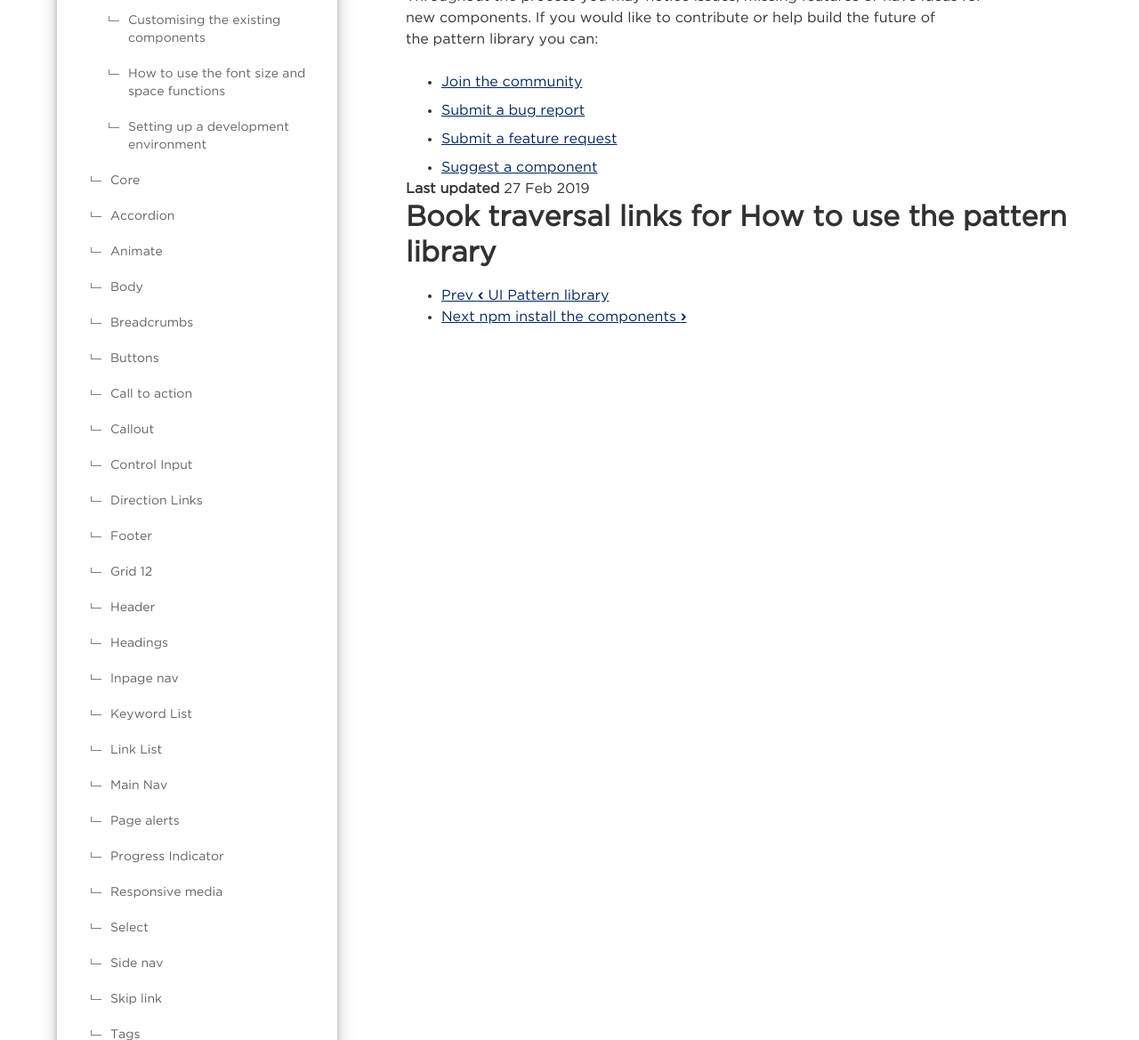
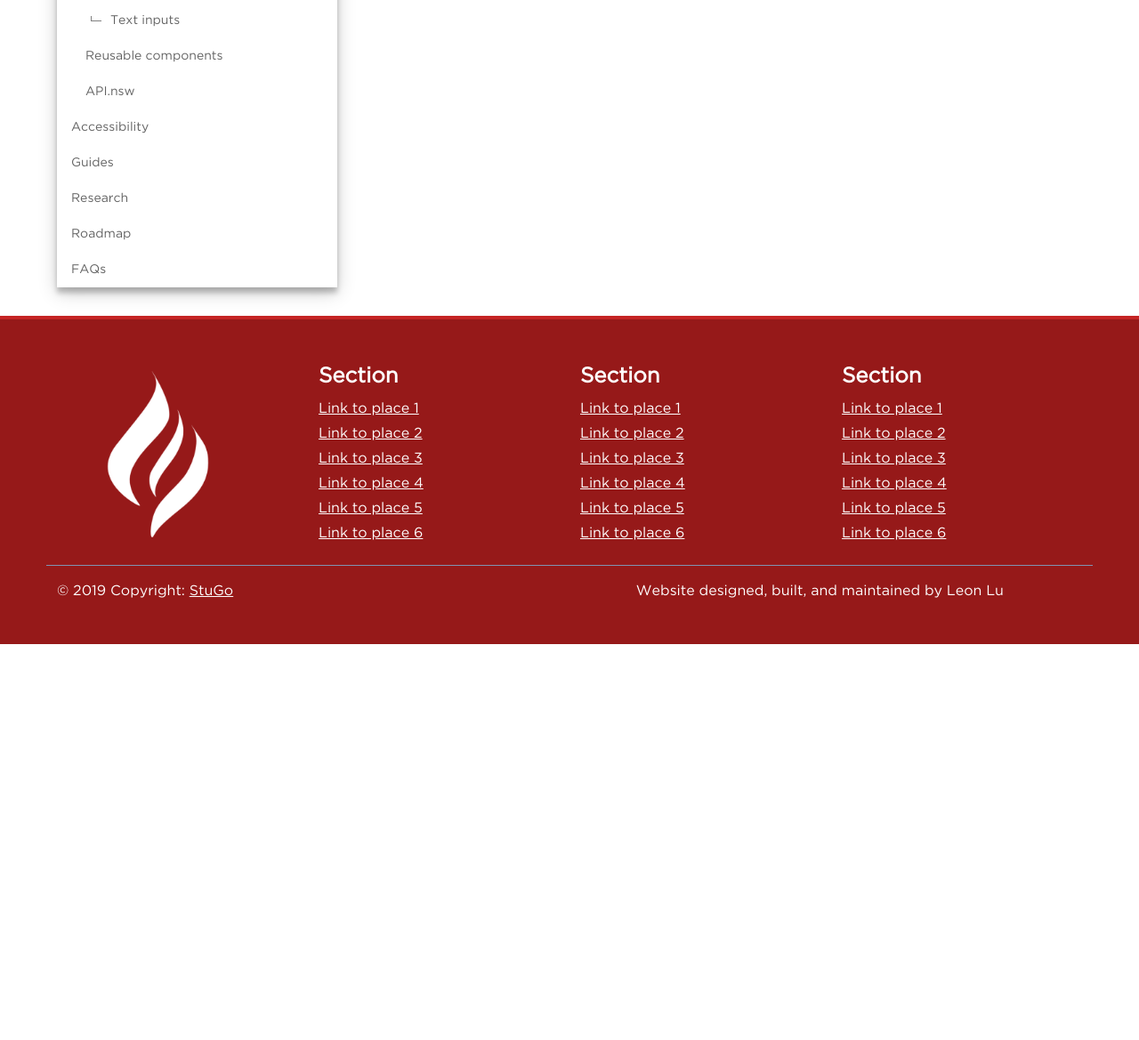
Before and after one commit to leonluleonlu/NCPAStuGo, a website: page docs/index.html in a window 1280 px wide. Shown: the part 883-2052 px from the top of the page at 89% size. After the commit the page ends 1607 px from the top, so only its background shows below. Drawn offline with Linux system fonts and the light colour scheme.

Commit message:
footer fixed

```diff
--- a/docs/index.html
+++ b/docs/index.html
@@ -208,30 +208,6 @@
 																			<a href="/digital-design-system/components/ui-pattern-library/how-use-pattern-library/download-page-install"
 																				hreflang="en">Download page to install the components</a>
 																		</li>
-																		<li>
-																			<a href="/digital-design-system/components/ui-pattern-library/how-use-pattern-library/design-system-starter"
-																				hreflang="en">Design system starter kit</a>
-																		</li>
-																		<li>
-																			<a href="/digital-design-system/components/ui-pattern-library/how-use-pattern-library/design-assets-sketch"
-																				hreflang="en">Design assets in Sketch</a>
-																		</li>
-																		<li>
-																			<a href="/digital-design-system/components/ui-pattern-library/how-use-pattern-library/customising-colour"
-																				hreflang="en">Customising the colour palette</a>
-																		</li>
-																		<li>
-																			<a href="/digital-design-system/components/ui-pattern-library/how-use-pattern-library/customising-existing"
-																				hreflang="en">Customising the existing components</a>
-																		</li>
-																		<li>
-																			<a href="/digital-design-system/components/ui-pattern-library/how-use-pattern-library/how-use-font-size-and"
-																				hreflang="en">How to use the font size and space functions</a>
-																		</li>
-																		<li>
-																			<a href="/digital-design-system/components/ui-pattern-library/how-use-pattern-library/setting-development"
-																				hreflang="en">Setting up a development environment</a>
-																		</li>
 																	</ul>
 
 																</li>
@@ -242,94 +218,6 @@
 																<li>
 																	<a href="/digital-design-system/components/ui-pattern-library/accordion"
 																		hreflang="en">Accordion</a>
-																</li>
-																<li>
-																	<a href="/digital-design-system/components/ui-pattern-library/animate"
-																		hreflang="en">Animate</a>
-																</li>
-																<li>
-																	<a href="/digital-design-system/components/ui-pattern-library/body"
-																		hreflang="en">Body</a>
-																</li>
-																<li>
-																	<a href="/digital-design-system/components/ui-pattern-library/breadcrumbs"
-																		hreflang="en">Breadcrumbs</a>
-																</li>
-																<li>
-																	<a href="/digital-design-system/components/ui-pattern-library/buttons"
-																		hreflang="en">Buttons</a>
-																</li>
-																<li>
-																	<a href="/digital-design-system/components/ui-pattern-library/call-action"
-																		hreflang="en">Call to action</a>
-																</li>
-																<li>
-																	<a href="/digital-design-system/components/ui-pattern-library/callout"
-																		hreflang="en">Callout</a>
-																</li>
-																<li>
-																	<a href="/digital-design-system/components/ui-pattern-library/control-input"
-																		hreflang="en">Control Input</a>
-																</li>
-																<li>
-																	<a href="/digital-design-system/components/ui-pattern-library/direction-links"
-																		hreflang="en">Direction Links</a>
-																</li>
-																<li>
-																	<a href="/digital-design-system/components/ui-pattern-library/footer"
-																		hreflang="en">Footer</a>
-																</li>
-																<li>
-																	<a href="/digital-design-system/components/ui-pattern-library/grid-12" hreflang="en">Grid
-																		12</a>
-																</li>
-																<li>
-																	<a href="/digital-design-system/components/ui-pattern-library/header"
-																		hreflang="en">Header</a>
-																</li>
-																<li>
-																	<a href="/digital-design-system/components/ui-pattern-library/headings"
-																		hreflang="en">Headings</a>
-																</li>
-																<li>
-																	<a href="/digital-design-system/components/ui-pattern-library/inpage-nav"
-																		hreflang="en">Inpage nav</a>
-																</li>
-																<li>
-																	<a href="/digital-design-system/components/ui-pattern-library/keyword-list"
-																		hreflang="en">Keyword List</a>
-																</li>
-																<li>
-																	<a href="/digital-design-system/components/ui-pattern-library/link-list"
-																		hreflang="en">Link List</a>
-																</li>
-																<li>
-																	<a href="/digital-design-system/components/ui-pattern-library/main-nav"
-																		hreflang="en">Main Nav</a>
-																</li>
-																<li>
-																	<a href="/digital-design-system/components/ui-pattern-library/page-alerts"
-																		hreflang="en">Page alerts</a>
-																</li>
-																<li>
-																	<a href="/digital-design-system/components/ui-pattern-library/progress-indicator"
-																		hreflang="en">Progress Indicator</a>
-																</li>
-																<li>
-																	<a href="/digital-design-system/components/ui-pattern-library/responsive-media"
-																		hreflang="en">Responsive media</a>
-																</li>
-																<li>
-																	<a href="/digital-design-system/components/ui-pattern-library/select"
-																		hreflang="en">Select</a>
-																</li>
-																<li>
-																	<a href="/digital-design-system/components/ui-pattern-library/side-nav"
-																		hreflang="en">Side nav</a>
-																</li>
-																<li>
-																	<a href="/digital-design-system/components/ui-pattern-library/skip-link"
-																		hreflang="en">Skip link</a>
 																</li>
 																<li>
 																	<a href="/digital-design-system/components/ui-pattern-library/tags"
@@ -385,12 +273,25 @@
 							<div class="region region-content">
 								<div id="block-corporateplus-content"
 									class="clearfix block block-system block-system-main-block block-main-page-content">
+									<div class="content sg-page-main">
+
+										<button class="au-btn">
+											Primary button
+										</button>
+
+										<a href="/getting-started#what" class="au-tile">
+											<h3>
+												What is it?
+											</h3>
+											<div class="clearfix">
+												<p>
+													The Digital Design System is a living repository of <b>style guidelines</b>, <b>reusable components</b> and <b>guides</b> on best practise digital design and delivery. It also houses a <b>Digital Design Standard</b> which underpins how the NSW Government designs digital services such as websites and apps.
+												</p>
+											</div>
+										</a>
 
 
-									<div class="content">
-
-
-										<div role="article"
+										<!-- <div role="article"
 											about="/digital-design-system/components/ui-pattern-library/how-use-pattern-library"
 											typeof="schema:WebPage" class="node node--type-page node--view-mode-full clearfix">
 											<div class="node__container">
@@ -557,16 +458,13 @@
 
 												</div>
 											</div>
-										</div>
+										</div> -->
 
 									</div>
 								</div>
-
 							</div>
-
 						</div>
 					</section>
-
 
 				</div>
 			</div>
@@ -581,49 +479,51 @@
 		<!-- Links -->
 		<nav class="au-footer__navigation row" aria-label="footer navigation">
 			<div class="col-md-3 col-sm-3">
-				<a id="sg-footer-logo-big" class="au-header__brand" href="#">
-					<img class="sg-footer-image" alt="Insert alternate text here" src="assets/img/header-logo-nsw-white.png">
+				<a id="sg-footer-logo-big" class="" href="#">
+					<img class="sg-footer-image" alt="Insert alternate text here" src="assets/img/stugo-logo-white.png">
 				</a>
 
 				<a id="sg-footer-logo-small" class="au-header__brand" href="#">
-						<img class="au-header__brand-image" alt="Insert alternate text here" src="assets/img/header-logo-nsw-white.png">
-						<div class="au-header__text">
+						<!-- <img class="au-header__brand-image" alt="Insert alternate text here" src="assets/img/stugo-logo-white.png">
+						<div class="au-header__text"> -->
+					<img class="sg-footer-small-image" src="assets/img/stugo-logo-white.png" alt="">
+					<div class="sg-footer-logo-text-small">
 						<h2 class="au-header__heading">Student Government</h2>
-						<div class="au-header__subline">Nansha College Preparatory Academy</div>
-						</div>
-					</a>
+						<div class="au-header__subline">Serve, Lead, Inspire</div>
+					</div>
+				</a>
 			</div>
-			<div class="col-md-3 col-sm-3">
+			<div class="col-md-3 col-sm-3 sg-footer-link-box">
 				<h3 class="au-display-lg">Section</h3>
 				<ul class="au-link-list">
-					<li><a href="#">Link 1</a></li>
-					<li><a href="#">Link 2</a></li>
-					<li><a href="#">Link 3</a></li>
-					<li><a href="#">Link 4</a></li>
-					<li><a href="#">Link 5</a></li>
-					<li><a href="#">Link 6</a></li>
+					<li><a href="#">Link to place 1</a></li>
+					<li><a href="#">Link to place 2</a></li>
+					<li><a href="#">Link to place 3</a></li>
+					<li><a href="#">Link to place 4</a></li>
+					<li><a href="#">Link to place 5</a></li>
+					<li><a href="#">Link to place 6</a></li>
 				</ul>
 			</div>
-			<div class="col-md-3 col-sm-3">
+			<div class="col-md-3 col-sm-3 sg-footer-link-box">
 				<h3 class="au-display-lg">Section</h3>
 				<ul class="au-link-list">
-					<li><a href="#">Link 1</a></li>
-					<li><a href="#">Link 2</a></li>
-					<li><a href="#">Link 3</a></li>
-					<li><a href="#">Link 4</a></li>
-					<li><a href="#">Link 5</a></li>
-					<li><a href="#">Link 6</a></li>
+					<li><a href="#">Link to place 1</a></li>
+					<li><a href="#">Link to place 2</a></li>
+					<li><a href="#">Link to place 3</a></li>
+					<li><a href="#">Link to place 4</a></li>
+					<li><a href="#">Link to place 5</a></li>
+					<li><a href="#">Link to place 6</a></li>
 				</ul>
 			</div>
-			<div class="col-md-3 col-sm-3">
+			<div class="col-md-3 col-sm-3 sg-footer-link-box">
 				<h3 class="au-display-lg">Section</h3>
 				<ul class="au-link-list">
-					<li><a href="#">Link 1</a></li>
-					<li><a href="#">Link 2</a></li>
-					<li><a href="#">Link 3</a></li>
-					<li><a href="#">Link 4</a></li>
-					<li><a href="#">Link 5</a></li>
-					<li><a href="#">Link 6</a></li>
+					<li><a href="#">Link to place 1</a></li>
+					<li><a href="#">Link to place 2</a></li>
+					<li><a href="#">Link to place 3</a></li>
+					<li><a href="#">Link to place 4</a></li>
+					<li><a href="#">Link to place 5</a></li>
+					<li><a href="#">Link to place 6</a></li>
 				</ul>
 			</div>
 		</nav>
@@ -633,12 +533,12 @@
 		<div class="row">
 			<div class="col-sm-12">
 				<div class="au-footer__end row">
-					<div class="col-12 col-sm-4">
+					<div class="col-12 col-sm-4 sg-credit-left-text">
 						<p>© 2019 Copyright:
 							<a href="/">StuGo</a>
 						</p>
 					</div>
-					<div class="col-12 col-sm-8">
+					<div class="col-12 col-sm-8 sg-credit-right-text">
 						<p>Website designed, built, and maintained by Leon Lu</p>
 					</div>
 				</div>
--- a/docs/style.css
+++ b/docs/style.css
@@ -3,22 +3,65 @@
     width: 85%;
 }
 
-@media (min-width: 767px) {
+@media (min-width: 768px) {
     #sg-footer-logo-big {
         display: block;
+        max-width: 220px;
+        margin-top: 10px
     }
     #sg-footer-logo-small {
         display: none;
     }
+    .sg-credit-right-text {
+        text-align: right;
+    }
+
 }
 
-@media (max-width: 768px) {
+@media (max-width: 767px) {
     #sg-footer-logo-big {
         display: none;
     }
     #sg-footer-logo-small {
         display: block;
+        margin-top: -20px;
+        margin-bottom: 20px;
+        text-align: center
     }
+    .sg-footer-link-box {
+        text-align: center !important;
+        margin-bottom: 20px;
+
+    }
+    .sg-credit-left-text {
+        text-align: center;
+    }
+    .sg-credit-right-text {
+        text-align: center;
+    }
+}
+
+@media (min-width: 992px) {
+    .sg-page-main {
+        margin-top: 26px;
+        margin-bottom: 30px
+    }
+}
+
+@media (min-width: 1080px) {
+    #sg-footer-logo-big {
+        margin-left: 20px;
+    }
+}
+
+.sg-footer-small-image {
+    width: 70px;
+}
+
+.sg-footer-logo-text-small {
+    margin-top: 0px;
+    font-weight: bold;
+    text-decoration: none
 }
 
 
@@ -838,7 +881,7 @@
 
     .au-btn:focus,
     a.au-btn:focus {
-        border-radius: 0
+        border-radius: 4px
     }
 
     .au-btn.au-btn--dark:focus,
```
Also changed, not shown: docs/templates/index.html (+2 -2 lines).
